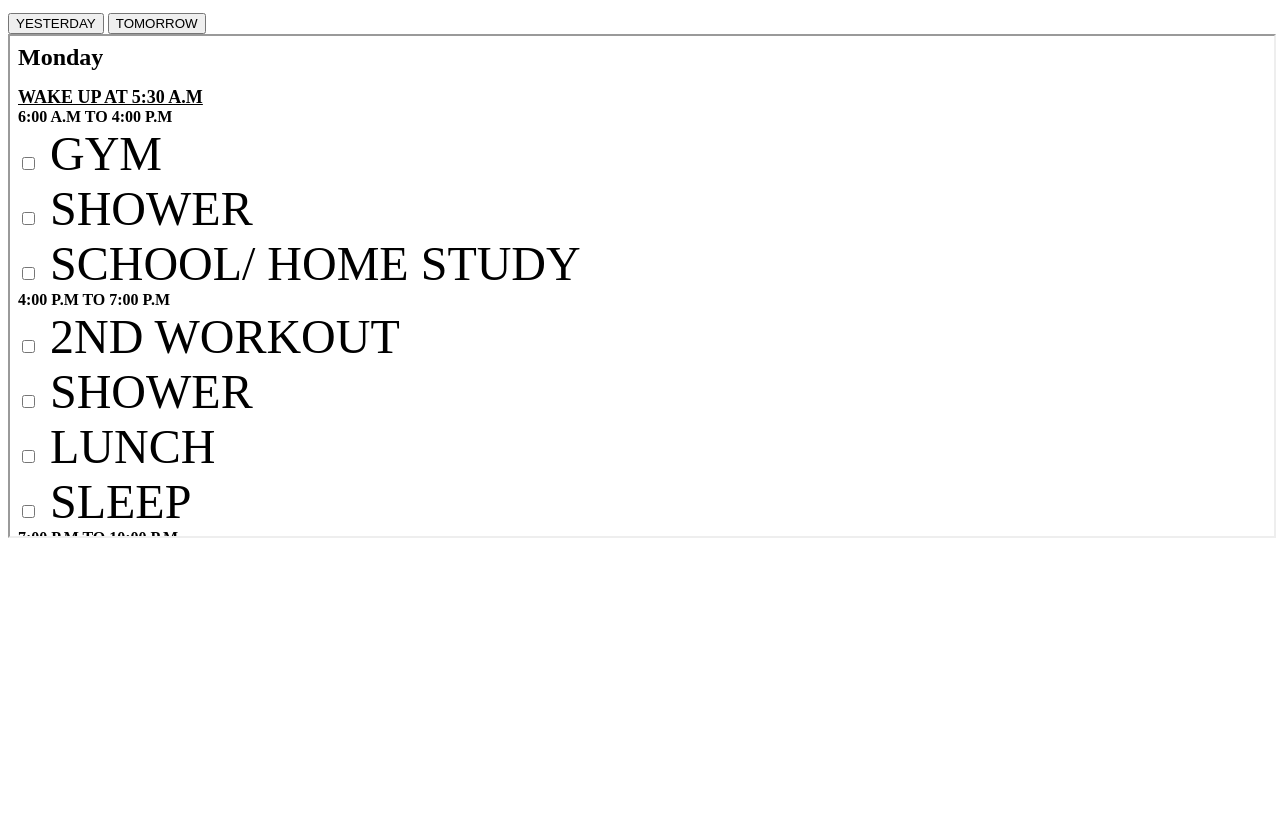
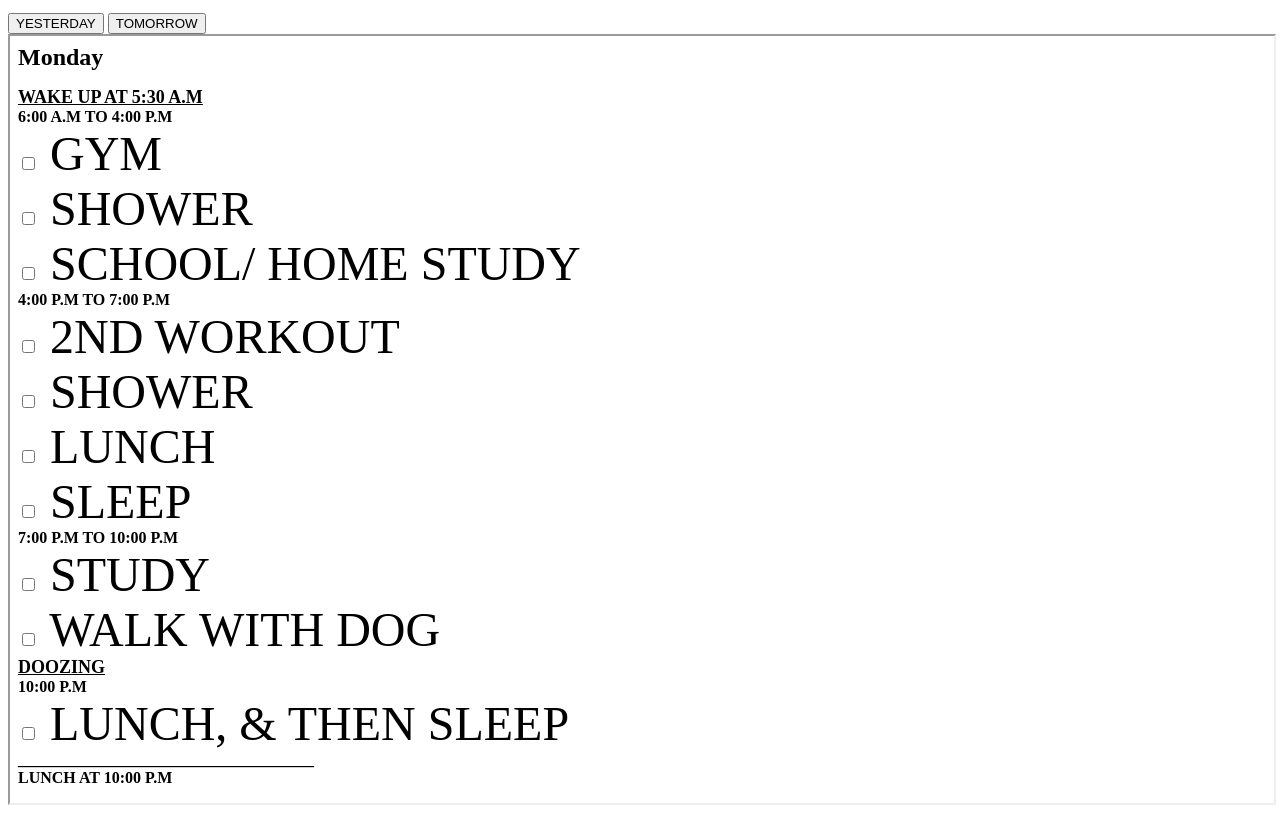
Before and after one commit to ssjb-kakarot/75HARD, a plain HTML site: page index.html in a window 1280 px wide. Shown: the part 46-863 px from the top of the page. Before the commit the page ends 800 px from the top, so only its background shows below. Drawn offline with Linux system fonts and the light colour scheme.

Commit message:
Update index.html

```diff
--- a/index.html
+++ b/index.html
@@ -11,7 +11,8 @@
             font-size: 24px;
         }
         #schedule {
-            max-width: 100%;
+            width: 100%;
+            height: auto;
         }
     </style>
 </head>
@@ -47,11 +48,16 @@
             var iframe = document.createElement('iframe');
             iframe.src = currentDay;
             iframe.style.width = '100%';
-            iframe.style.height = '500px';
+            iframe.style.height = 'auto'; // Set height to auto
 
             // Clear the scheduleDiv and append the iframe
             scheduleDiv.innerHTML = '';
             scheduleDiv.appendChild(iframe);
+
+            // Set the iframe's height based on its content
+            iframe.onload = function () {
+                iframe.style.height = iframe.contentWindow.document.body.scrollHeight + 'px';
+            };
         }
 
         // Automatically load the schedule for today on page load
```
